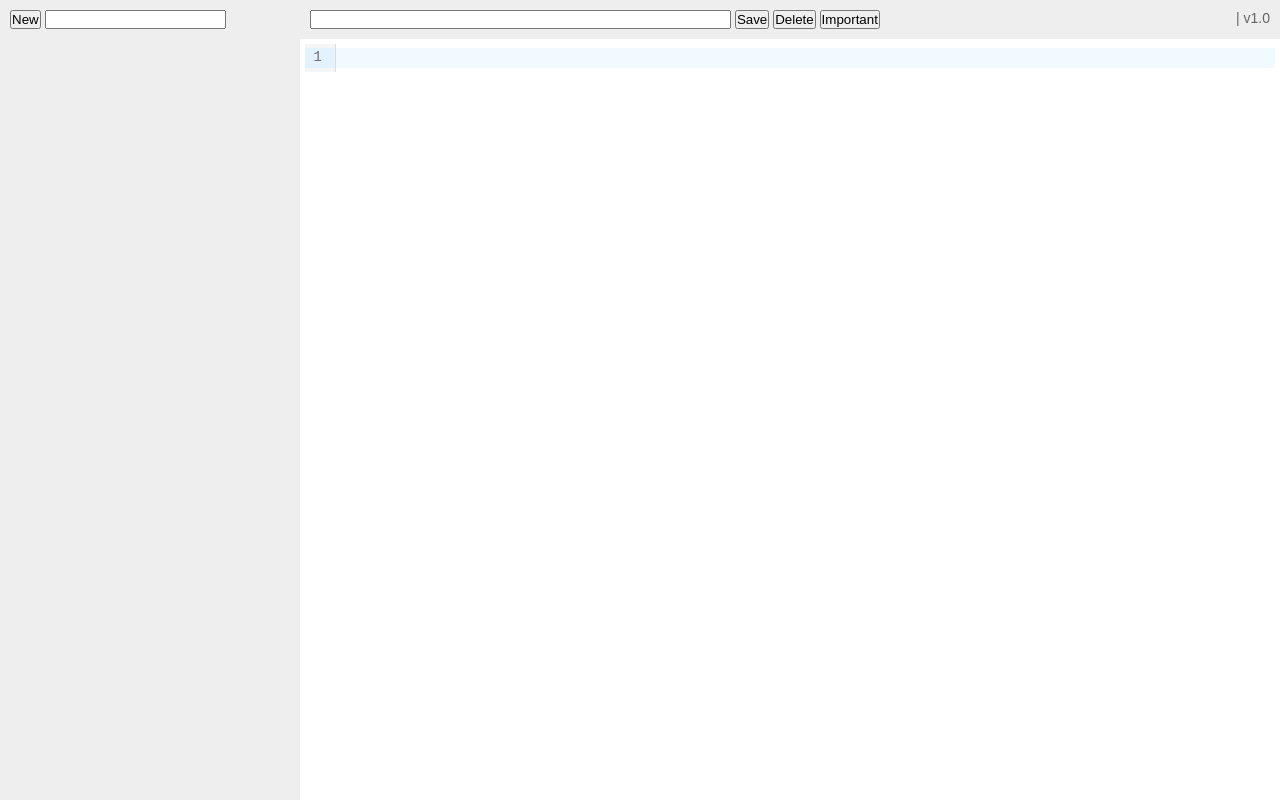
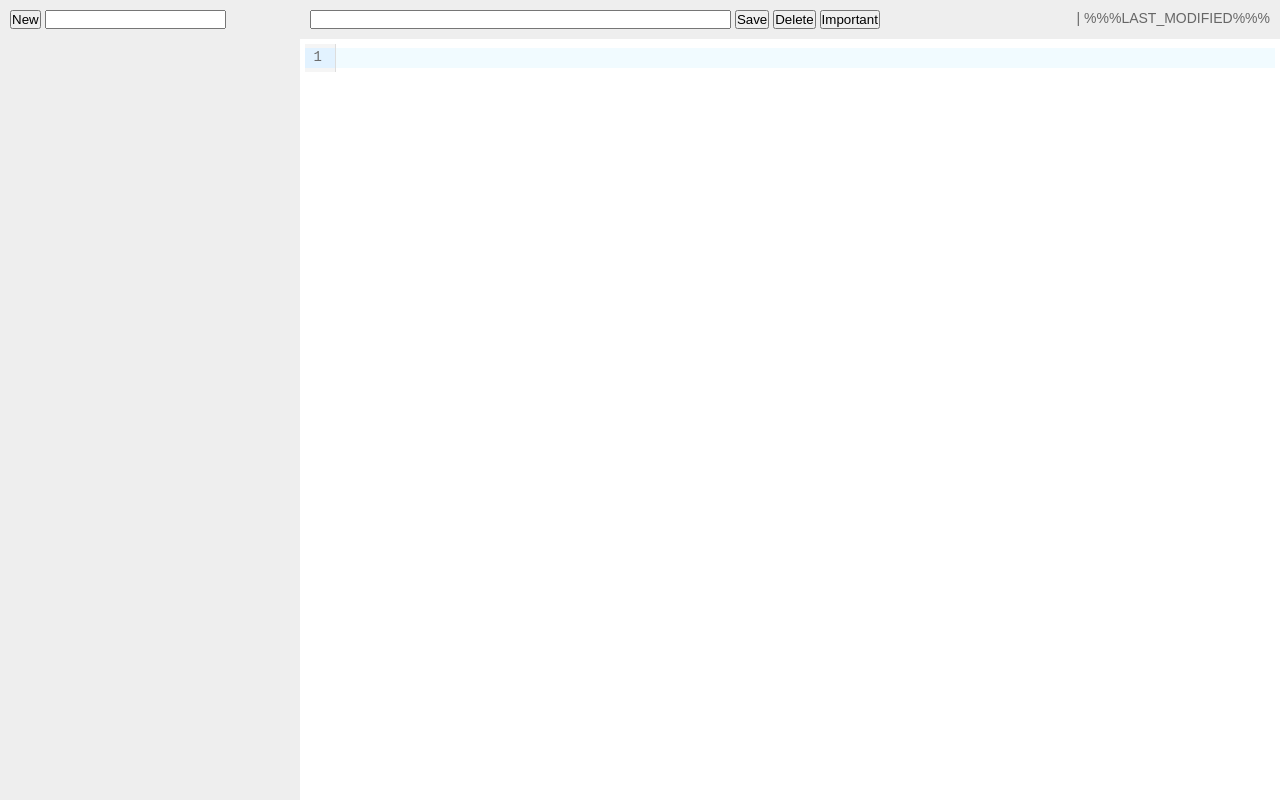
Before and after one commit to dwu/quicknotes, a website built with Vite: page index.html in a window 1280 px wide. Built offline with nearby package versions, Linux system fonts and the light colour scheme.

Commit message:
Add GitHub actions build and deploy workflow

```diff
--- a/index.html
+++ b/index.html
@@ -25,7 +25,7 @@
       <button id="btnimportant">Important</button>
       <span id="status"></span>
       <div id="infos">
-        <span id="size"></span> | <span id="version">v1.0</span>
+        <span id="size"></span> | <span id="version">%%%LAST_MODIFIED%%%</span>
       </div>
     </div>
     <div class="editor"></div>
```
Also changed, not shown: .github/workflows/build-and-publish.yml (added).
